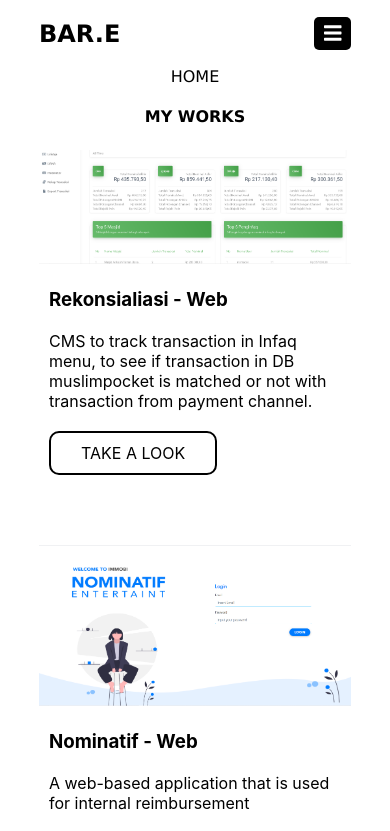
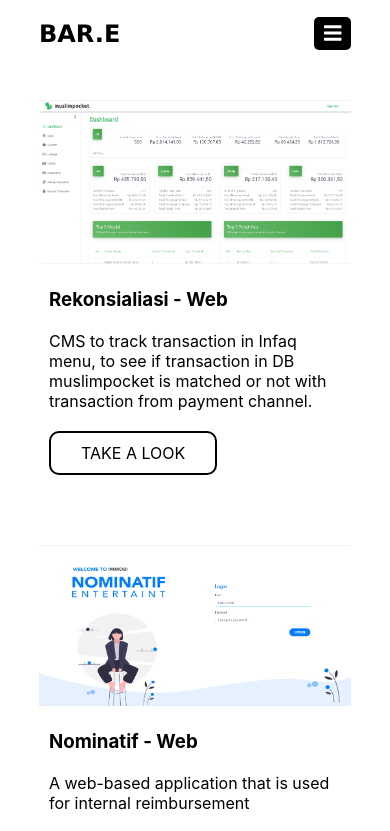
Before and after one commit to Makbar30/weekend-frontend, a React (Create React App) app: page /works in a window 390 px wide. Shown: the top 831 px of the page. Built offline with nearby package versions, Linux system fonts and the light colour scheme.

Commit message:
fix some css transition

```diff
--- a/src/containers/defaultHeader/style.scss
+++ b/src/containers/defaultHeader/style.scss
@@ -111,10 +111,10 @@
   .header {
     .nav-hide {
       right: 0px !important;
-      top: -100px !important;
-      opacity: 0;
-      visibility: hidden;
-      // transition: all 0.5s ease;
+      top: 50px !important;
+      opacity: 1;
+      visibility: visible;
+      transition: all 0.5s ease;
     }
 
     .nav-menu {
@@ -128,9 +128,9 @@
       position: absolute;
       justify-content: flex-start;
       padding: 0;
-      top: 50px;
+      top: -100px;
       opacity: 1;
-      // transition: all 0.6s ease;
+      transition: all 0.6s ease;
       li {
         margin-left: 0;
         .active::after,
```
